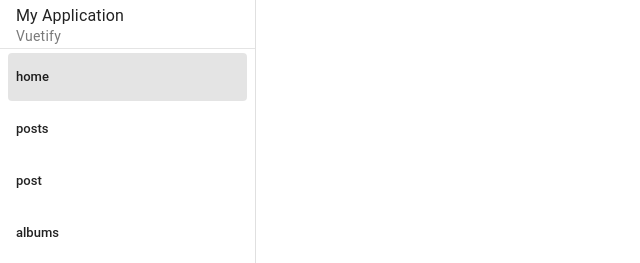
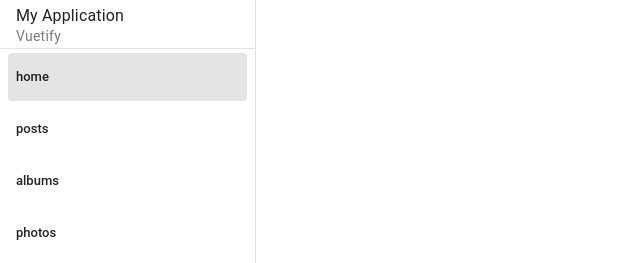
Before and after one commit to ybabenkoJapp/Technical-recommendations, a Vue app in the folder Practical/vue-task/vue-application/: page / in a window 1280 px wide. Shown: the top 263 px of the page, without its empty margins (0-640 px from the left). Built offline with nearby package versions, Linux system fonts and the light colour scheme.

Commit message:
refactor(index.ts): remove Post from router

```diff
--- a/Practical/vue-task/vue-application/src/router/index.ts
+++ b/Practical/vue-task/vue-application/src/router/index.ts
@@ -3,7 +3,6 @@ import HomeView from "../views/HomeView.vue";
 import PostsView from "@/views/PostsView.vue";
 import AlbumsView from "@/views/AlbumsView.vue";
 import PhotosView from "@/views/PhotosView.vue";
-import Post from "@/components/Post.vue";
 
 export const routes = [
   {
@@ -20,11 +19,6 @@ export const routes = [
     path: "/posts",
     name: "posts",
     component: PostsView,
-  },
-  {
-    path: "/post/:id",
-    name: "post",
-    component: Post,
   },
   {
     path: "/albums",
```
